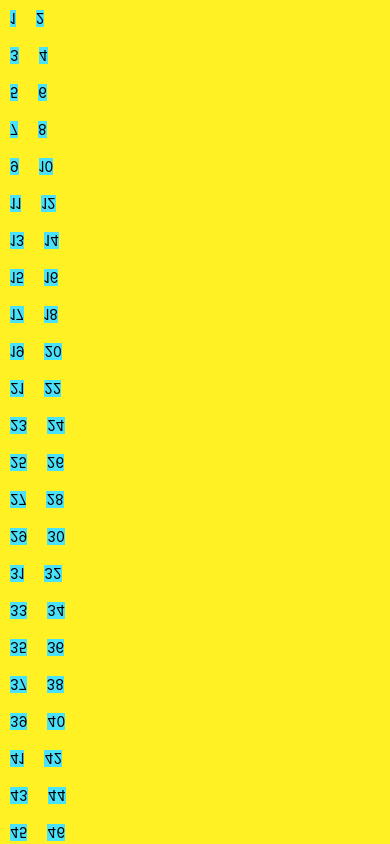
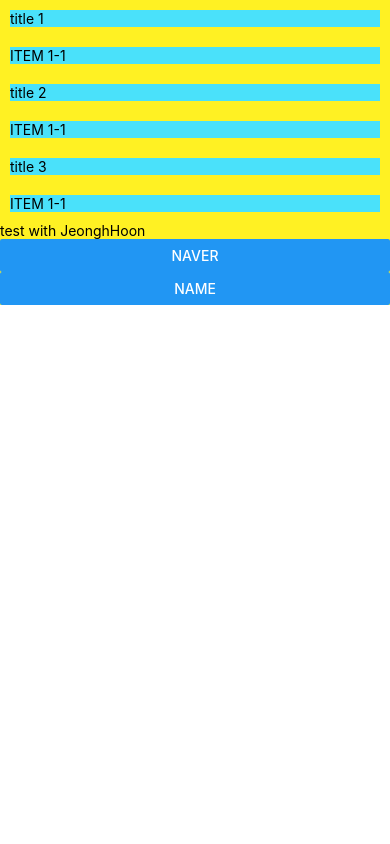
Before and after one commit to qkreltms/react-native-practice01, a React Native app: screen / in a window 390 px wide. Shown: the top 844 px of the page. Built offline with nearby package versions, Linux system fonts and the light colour scheme.

Commit message:
section list

```diff
--- a/App.tsx
+++ b/App.tsx
@@ -8,6 +8,7 @@
   Linking,
   RefreshControl,
   ScrollView,
+  SectionList,
   StyleSheet,
 } from "react-native";
 
@@ -25,6 +26,11 @@
       name: `${i + 1}`,
     }))
   );
+  const DATA = [
+    { title: "title 1", data: ["ITEM 1-1"] },
+    { title: "title 2", data: ["ITEM 1-1"] },
+    { title: "title 3", data: ["ITEM 1-1"] },
+  ];
   const [refreshing, setRefreshing] = useState(false);
   const onRefresh = () => {
     setRefreshing(true);
@@ -42,29 +48,19 @@
         {/* <Navigation colorScheme={colorScheme} />
         <StatusBar /> */}
         <View style={styles.body}>
-          {/* 스크롤 뷰에 데이터가 많아지면 성능 이슈 발생 => flat list를 사용해 list 재사용하도록 구현 */}
-          <FlatList
-            data={list}
-            // 아래의 속성이 붙으면 새로고침도 아래에서 해야됨
-            inverted
-            // horizontal에서는 num columns 지원하지 않음
-            horizontal={false}
-            // numColumns와 key값이 동일해야됨
-            numColumns={2}
-            key={2}
+          <SectionList
             keyExtractor={(item, index) => index.toString()}
+            sections={DATA}
             renderItem={({ item }) => (
               <View style={styles.item}>
-                <Text>{item.name}</Text>
+                <Text style={styles.text}>{item}</Text>
               </View>
             )}
-            refreshControl={
-              <RefreshControl
-                refreshing={refreshing}
-                onRefresh={onRefresh}
-                colors={["#ff00ff"]}
-              />
-            }
+            renderSectionHeader={({ section }) => (
+              <View style={styles.item}>
+                <Text style={styles.text}>{section.title}</Text>
+              </View>
+            )}
           />
 
           <Text>test with {name}</Text>
@@ -96,4 +92,5 @@
     justifyContent: "center",
     alignContent: "center",
   },
+  text: {},
 });
```
